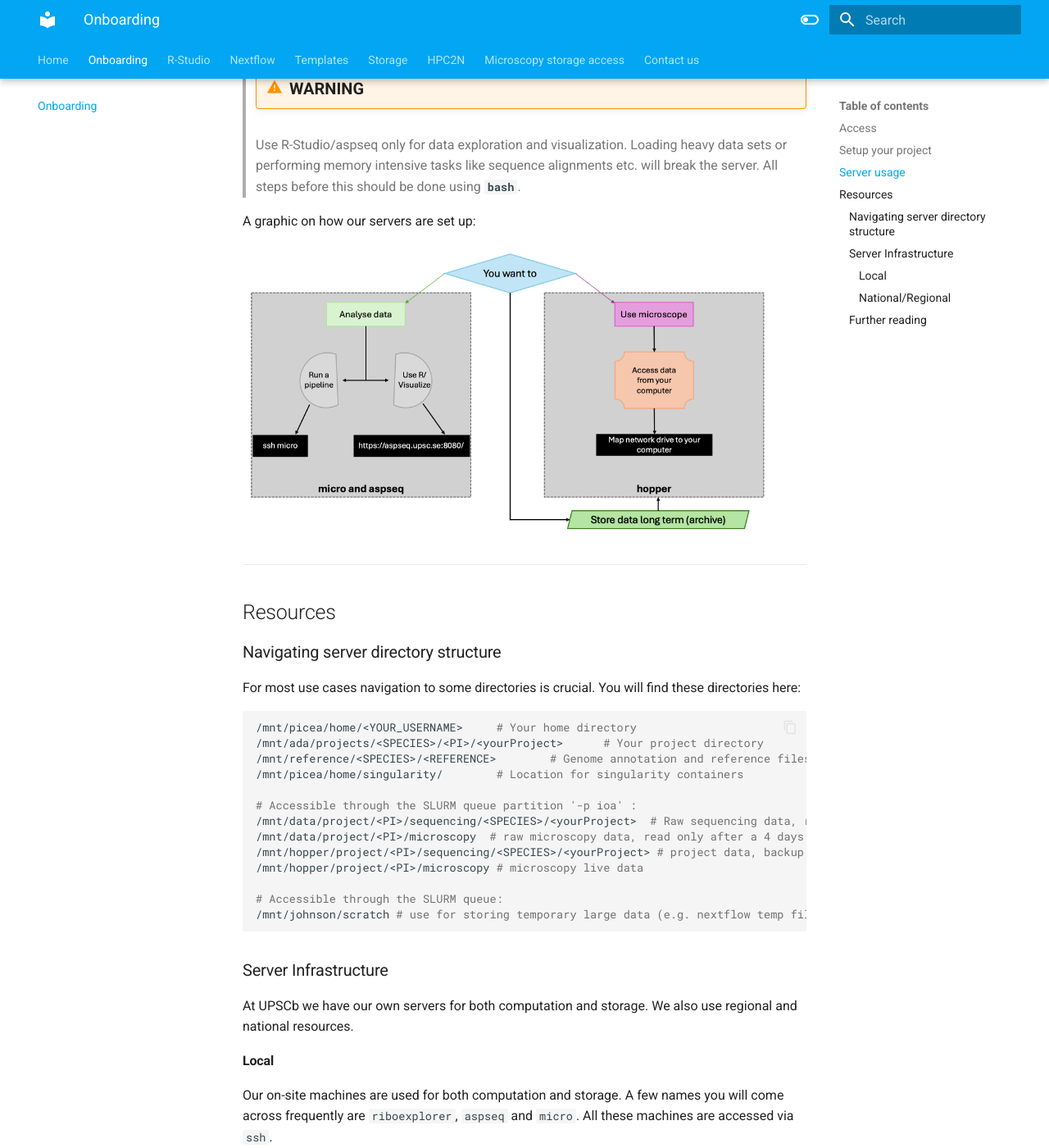
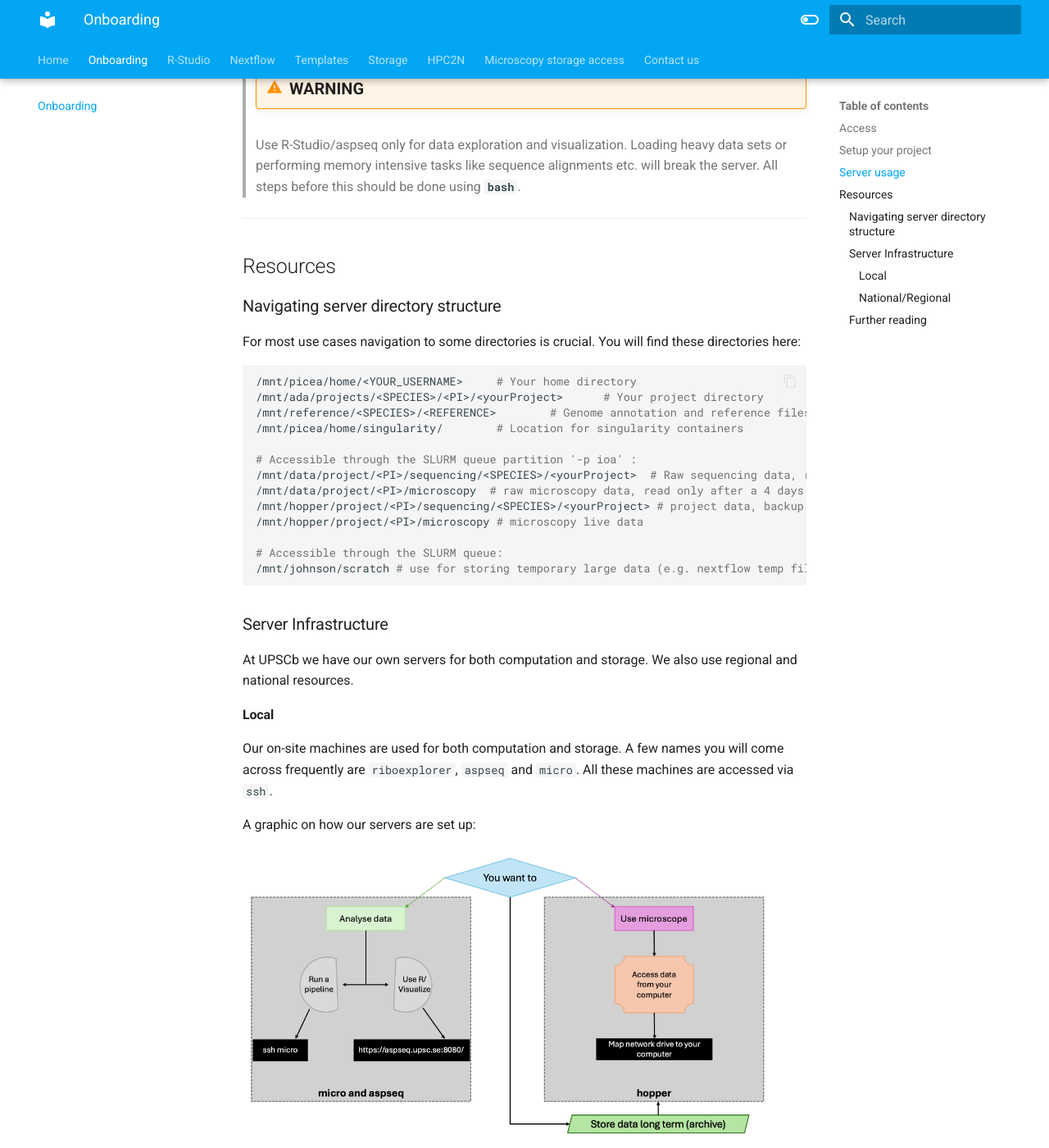
Before and after one commit to UPSCb/Documentation, an MkDocs documentation site: the page built from docs/2_Onboarding.md, in a window 1280 px wide and 1400 px high, scrolled down 1469 px. Shown: the whole window at 82% size. Built offline with MkDocs 1.6.1 and Material for MkDocs 9.7.7, drawn with Linux system fonts in a browser that asks for light colours.

Commit message:
changed the graphic's location

```diff
--- a/docs/2_Onboarding.md
+++ b/docs/2_Onboarding.md
@@ -49,12 +49,6 @@ A comprehensive guide outlining how to access and use our servers properly is [h
 Use R-Studio/aspseq only for data exploration and visualization. Loading heavy data sets or performing memory intensive tasks like sequence alignments etc. will break the server.
 All steps before this should be done using **`bash`**.
 
-A graphic on how our servers are set up:
-
-
-<img width="650" height="400" alt="image" src="https://github.com/UPSCb/Documentation/blob/main/docs/server_graphic.png?raw=true"/>
-
-
 ---
 ## Resources
 
@@ -87,6 +81,13 @@ At UPSCb we have our own servers for both computation and storage. We also use r
 
 Our on-site machines are used for both computation and storage. A few names you will come across frequently are `riboexplorer`, `aspseq` and `micro`. All these machines are accessed via `ssh`.
 
+A graphic on how our servers are set up:
+
+
+<img width="650" height="400" alt="image" src="https://github.com/UPSCb/Documentation/blob/main/docs/server_graphic.png?raw=true"/>
+
+
+
 #### National/Regional
 
 High Performance Computing Center North (HPC2N) offers an Open On Demand system to request and use their resources. We will help you gain access to this resource and provide initial training to use it. There are several such computing centers in Sweden operating under the National Academic Infrastructure for Super­computing in Sweden (NAISS) umbrella. Access to these can be discussed according to the computational needs of individual projects.
```
